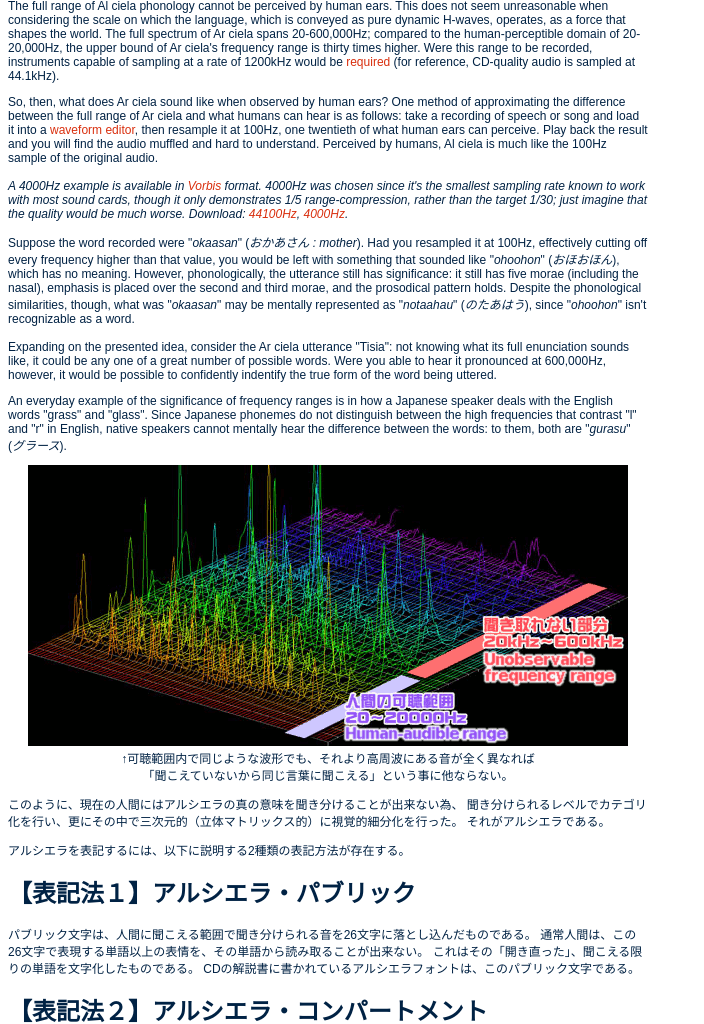
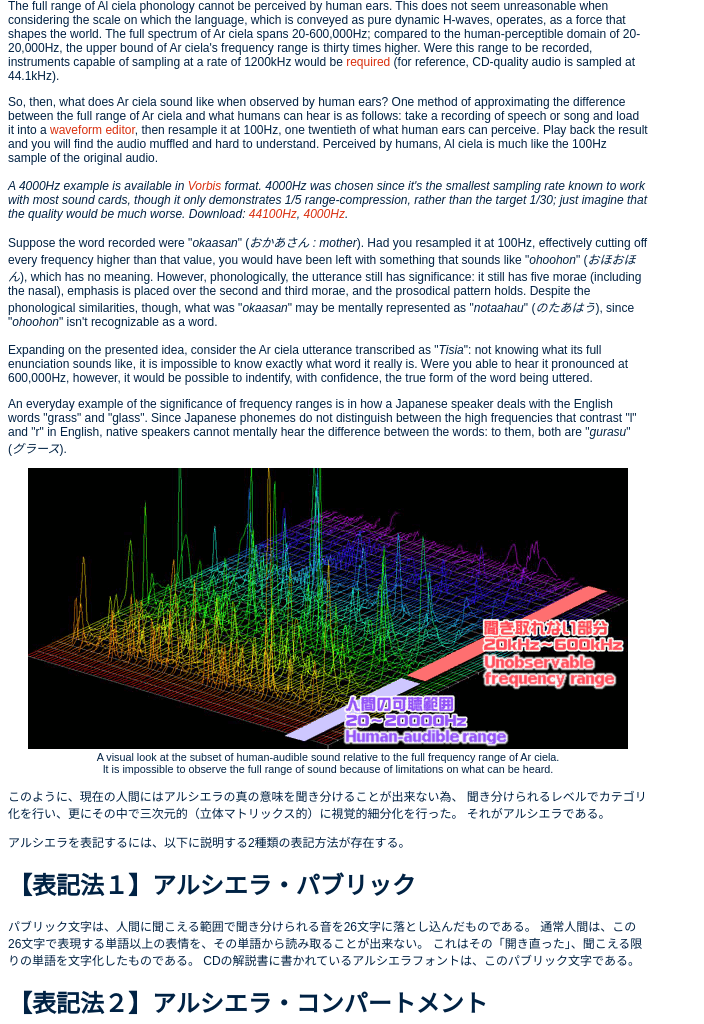
Before and after one commit to flan/hymmnoserver, a PHP site: page /ar-ciela.php in a window 1280 px wide. Shown: the part 308-1332 px from the top of the page, without its empty margins (0-704 px from the left). Run offline with PHP 8.4, Linux system fonts and the light colour scheme; data that the repository does not hold is empty; some libraries are stand-ins or nearby versions.

Commit message:
Translated image caption.

```diff
--- a/ar-ciela.php
+++ b/ar-ciela.php
@@ -89,8 +89,8 @@ See license.README for details.
             <p>
                 Suppose the word recorded were &quot;<em>okaasan</em>&quot;
                 (<em>おかあさん : mother</em>). Had you resampled it at 100Hz, effectively cutting off
-                every frequency higher than that value, you would be left with something that
-                sounded like &quot;<em>ohoohon</em>&quot; (<em>おほおほん</em>), which has no meaning.
+                every frequency higher than that value, you would have been left with something that
+                sounds like &quot;<em>ohoohon</em>&quot; (<em>おほおほん</em>), which has no meaning.
                 However, phonologically, the utterance still has significance: it still has five
                 morae (including the nasal), emphasis is placed over the second and third morae, and
                 the prosodical pattern holds. Despite the phonological similarities, though, what
@@ -98,11 +98,11 @@ See license.README for details.
                 &quot;<em>notaahau</em>&quot; (<em>のたあはう</em>), since
                 &quot;<em>ohoohon</em>&quot; isn't recognizable as a word.
                 <br/><br/>
-                Expanding on the presented idea, consider the Ar ciela utterance "Tisia": not
-                knowing what its full enunciation sounds like, it could be any one of a great
-                number of possible words. Were you able to hear it pronounced at 600,000Hz, however,
-                it would be possible to confidently indentify the true form of the word being
-                uttered.
+                Expanding on the presented idea, consider the Ar ciela utterance transcribed as
+                &quot;<em>Tisia</em>&quot;: not knowing what its full enunciation sounds like, it is
+                impossible to know exactly what word it really is. Were you able to hear it
+                pronounced at 600,000Hz, however, it would be possible to indentify, with
+                confidence, the true form of the word being uttered.
             </p>
             <p>
                 An everyday example of the significance of frequency ranges is in how a Japanese
@@ -112,11 +112,14 @@ See license.README for details.
                 difference between the words: to them, both are &quot;<em>gurasu</em>&quot;
                 (<em>グラース</em>).
             </p>
-            <div style="text-align: center;">
+            <div style="text-align: center; font-size: 0.9em;">
                 <img src="./static/arciela_fft.png" alt="Human-observable frequency range versus Ar ciela frequency range"/>
                 <br/>
-                ↑可聴範囲内で同じような波形でも、それより高周波にある音が全く異なれば<br/>
-                「聞こえていないから同じ言葉に聞こえる」という事に他ならない。
+                A visual look at the subset of human-audible sound relative to the full frequency
+                range of Ar ciela.
+                <br/>
+                It is impossible to observe the full range of sound because of limitations on what
+                can be heard.
             </div>
             <p>
                 このように、現在の人間にはアルシエラの真の意味を聞き分けることが出来ない為、
```
